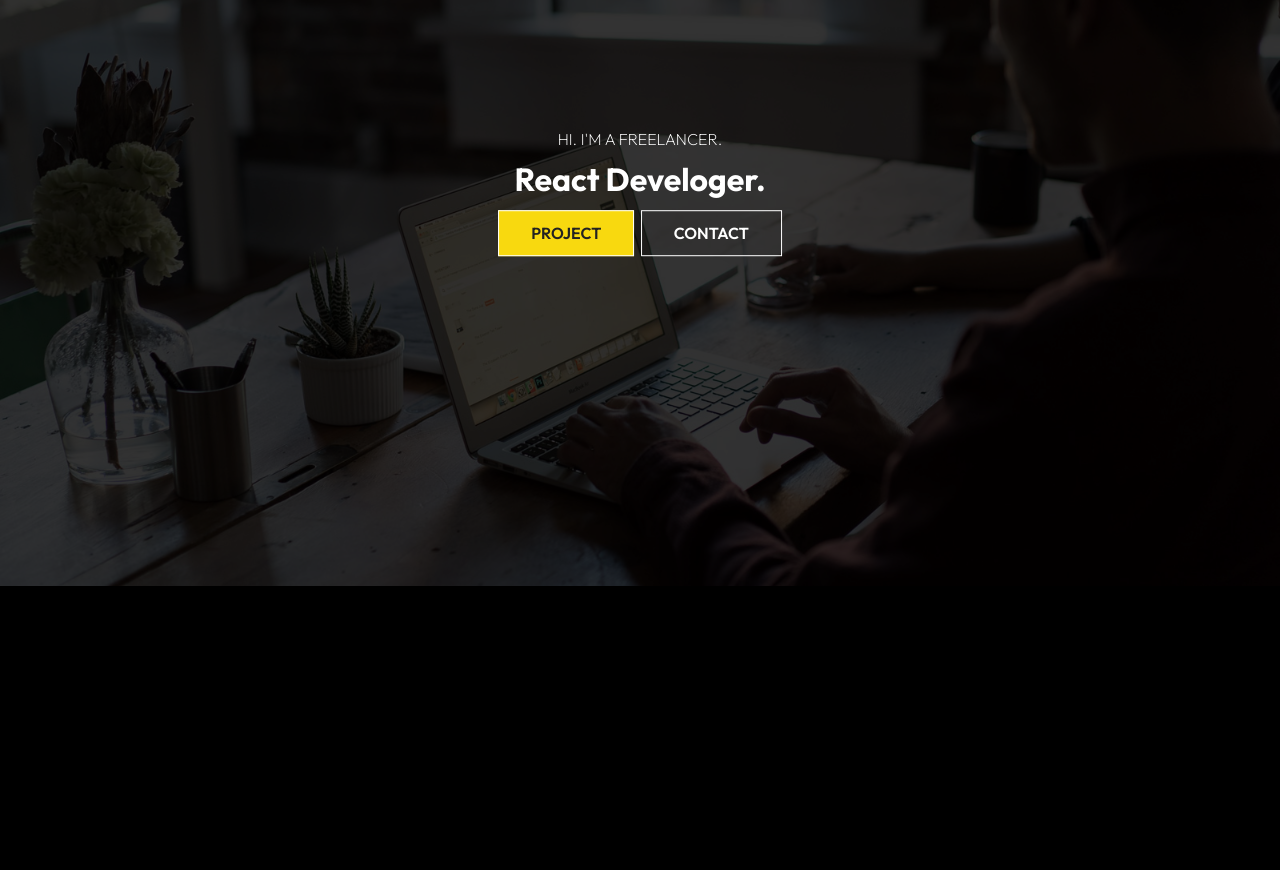
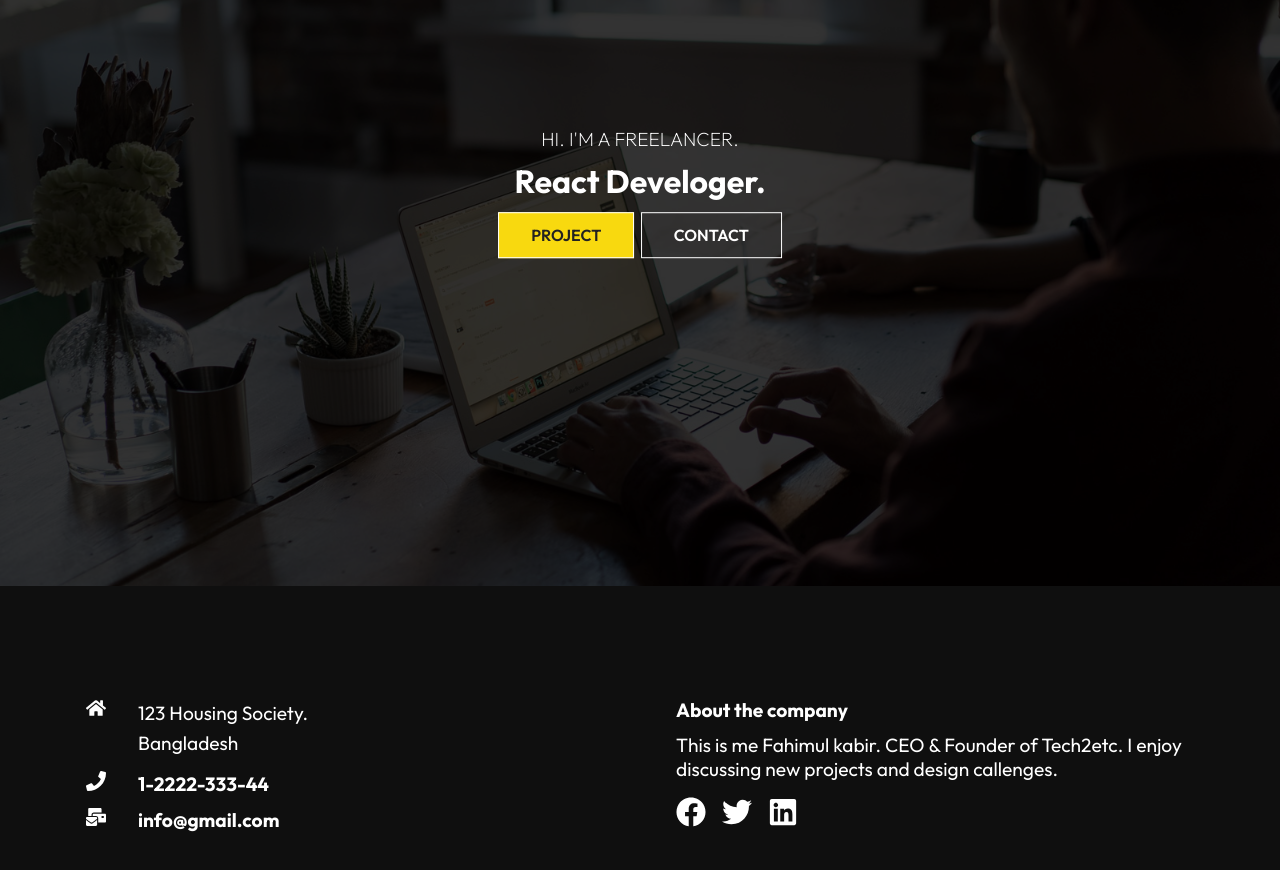
Before and after one commit to Caovandah/Website-Tutorial-From-Scratch, a React (Create React App) app: page / in a window 1280 px wide. Shown: the part 214-1084 px from the top of the page. Before the commit the page ends 804 px from the top, so only its background shows below. Built offline with nearby package versions, Linux system fonts and the light colour scheme; the HTML template or start-up script is replaced by a standard one.

Commit message:
Upload: Footer

```diff
--- /dev/null
+++ b/src/components/footer/Footer.js
@@ -0,0 +1,50 @@
+import React from 'react';
+import './FooterStyles.css';
+
+import { FaFacebook, FaHome, FaLinkedin, FaMailBulk, FaPhone, FaTwitter } from 'react-icons/fa';
+
+const Footer = () => {
+    return (
+        <div className="footer">
+            <div className="footer-container">
+                <div className="left">
+                    <div className="location">
+                        <FaHome size={20} style={{ color: '#fff', marginRight: '2rem' }} />
+
+                        <div>
+                            <p>123 Housing Society.</p>
+                            <p>Bangladesh</p>
+                        </div>
+                    </div>
+                    <div className="phone">
+                        <h4>
+                            <FaPhone size={20} style={{ color: '#fff', marginRight: '2rem' }} />
+                            1-2222-333-44
+                        </h4>
+                    </div>
+                    <div className="email">
+                        <h4>
+                            <FaMailBulk size={20} style={{ color: '#fff', marginRight: '2rem' }} />
+                            info@gmail.com
+                        </h4>
+                    </div>
+                </div>
+
+                <div className="right">
+                    <h4>About the company</h4>
+                    <p>
+                        This is me Fahimul kabir. CEO & Founder of Tech2etc. I enjoy discussing new projects and design
+                        callenges.
+                    </p>
+                    <div className="social">
+                        <FaFacebook size={30} style={{ color: '#fff', marginRight: '1rem' }} />
+                        <FaTwitter size={30} style={{ color: '#fff', marginRight: '1rem' }} />
+                        <FaLinkedin size={30} style={{ color: '#fff', marginRight: '1rem' }} />
+                    </div>
+                </div>
+            </div>
+        </div>
+    );
+};
+
+export default Footer;
--- /dev/null
+++ b/src/components/footer/FooterStyles.css
@@ -0,0 +1,57 @@
+.footer {
+    width: 100%;
+    padding: 6rem 0;
+    background-color: rgba(19, 19, 19, 0.8);
+}
+
+.footer-container {
+    max-width: 1140px;
+    margin: auto;
+    display: grid;
+    grid-template-columns: 1fr 1fr;
+    grid-gap: 40px;
+}
+
+.left {
+    height: 100%;
+    max-width: 100%;
+    display: flex;
+    flex-direction: column;
+    padding: 1rem;
+}
+
+.location {
+    display: flex;
+    margin-bottom: 0.8rem;
+}
+
+.location p {
+    line-height: 30px;
+}
+
+.right {
+    height: 100%;
+    max-width: 100%;
+    display: flex;
+    flex-direction: column;
+    padding: 1rem;
+}
+
+.social {
+    margin-top: 1rem;
+}
+
+h4 {
+    font-size: 1.2rem;
+    padding-bottom: 0.7rem;
+}
+
+p {
+    font-size: 1.2rem;
+}
+
+@media screen and (max-width: 640px) {
+    .footer-container {
+        grid-template-columns: 1fr;
+    }
+}
--- a/src/router/Home.js
+++ b/src/router/Home.js
@@ -1,4 +1,5 @@
 import React from 'react';
+import Footer from '../components/footer/Footer';
 import HeroImg from '../components/heroimg/HeroImg';
 import Navbar from '../components/navbar/Navbar';
 
@@ -7,6 +8,7 @@
         <div>
             <Navbar />
             <HeroImg />
+            <Footer />
         </div>
     );
 };
```
